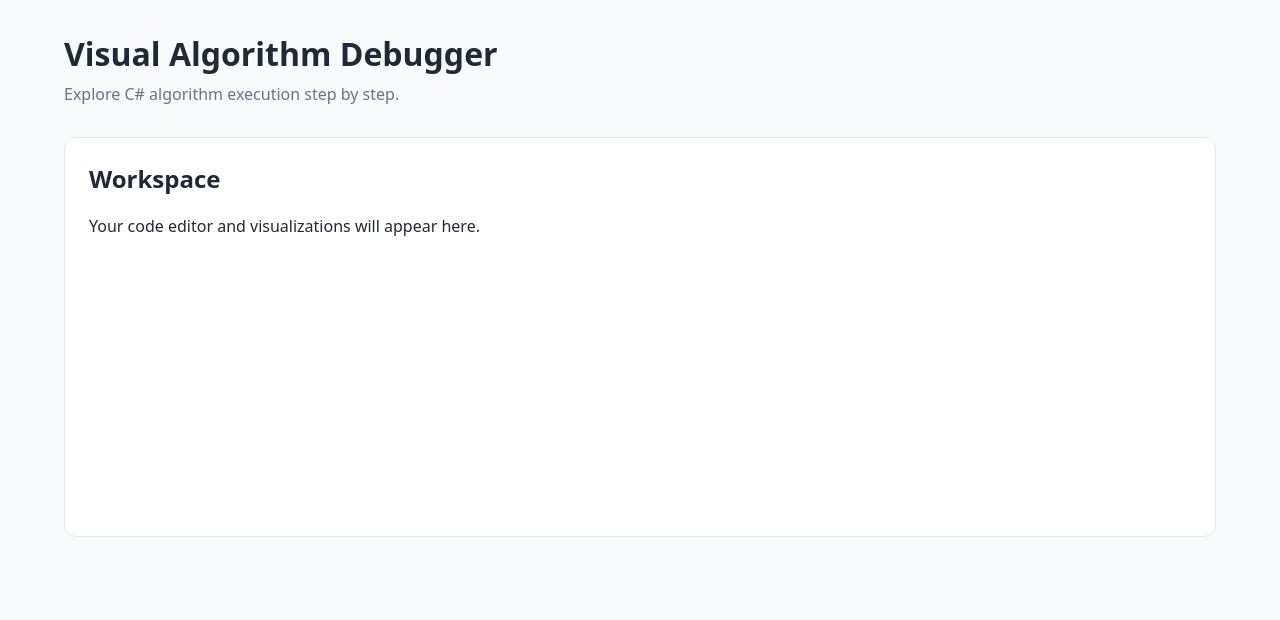
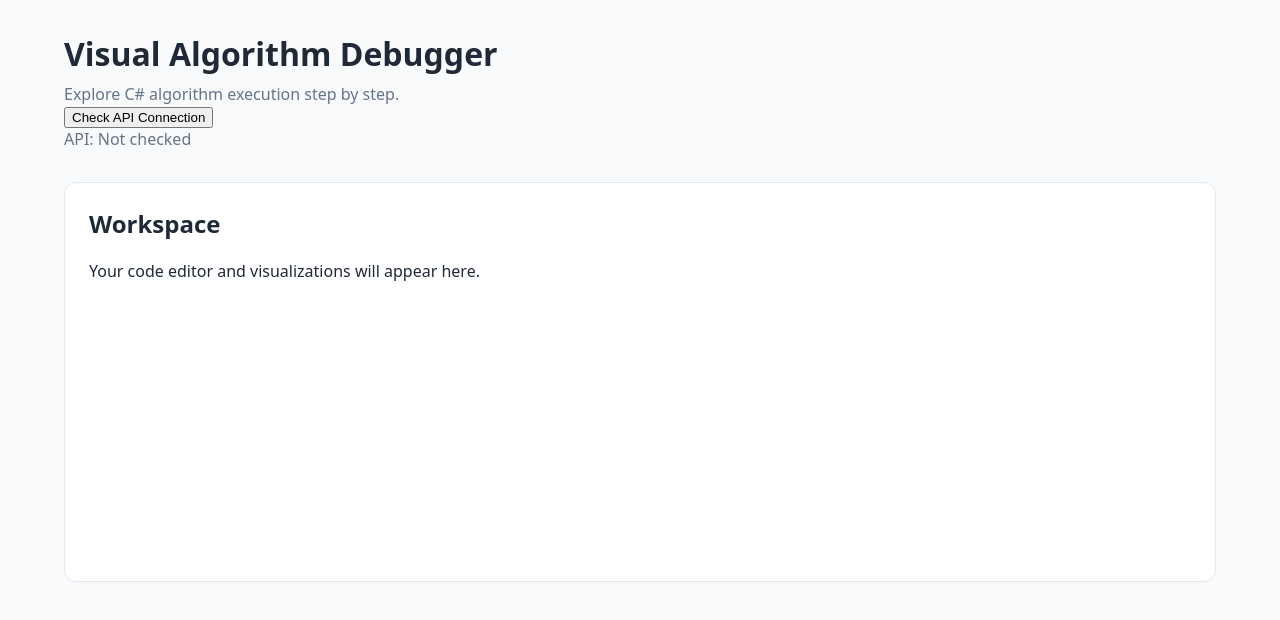
Before and after one commit to jonghyuk82/visual-algorithm-debugger, a React (Vite) app in the folder frontend/: page / in a window 1280 px wide. Shown: the top 620 px of the page. Built offline with nearby package versions, Linux system fonts and the light colour scheme.

Commit message:
VAD-104 Connect frontend to API health endpoint

```diff
--- a/frontend/src/App.tsx
+++ b/frontend/src/App.tsx
@@ -1,11 +1,38 @@
 import "./App.css";
+import { useState } from "react";
+import { checkApiHealth } from "./api/health";
 
 function App() {
+  const [apiStatus, setApiStatus] = useState("Not checked");
+  const [isChecking, setIsChecking] = useState(false);
+
+  async function handleCheckApiHealth() {
+    setIsChecking(true);
+    setApiStatus("Checking...");
+
+    try {
+      await checkApiHealth();
+      setApiStatus("Connected");
+    } catch {
+      setApiStatus("Unable to connect");
+    } finally {
+      setIsChecking(false);
+    }
+  }
+
   return (
     <main className="app">
       <header>
         <h1>Visual Algorithm Debugger</h1>
         <p>Explore C# algorithm execution step by step.</p>
+        <button
+          type="button"
+          onClick={handleCheckApiHealth}
+          disabled={isChecking}
+        >
+          Check API Connection
+        </button>
+        <p role="status">API: {apiStatus}</p>
       </header>
 
       <section aria-label="Debugger workspace">
--- /dev/null
+++ b/frontend/src/api/health.ts
@@ -0,0 +1,18 @@
+export async function checkApiHealth(): Promise<void> {
+  const response = await fetch("/api/health");
+
+  if (!response.ok) {
+    throw new Error("Health request failed");
+  }
+
+  const data: unknown = await response.json();
+
+  if (
+    typeof data !== "object" ||
+    data === null ||
+    !("status" in data) ||
+    data.status !== "ok"
+  ) {
+    throw new Error("Unexpected health response");
+  }
+}
--- a/frontend/vite.config.ts
+++ b/frontend/vite.config.ts
@@ -7,5 +7,11 @@ export default defineConfig({
   server: {
     port: 5173,
     strictPort: true,
+    proxy: {
+      "/api": {
+        target: "http://127.0.0.1:8000",
+        rewrite: (path) => path.replace(/^\/api/, ""),
+      },
+    },
   },
 });
```
Also changed, not shown: 2 other files (tests, documents, lock files or other folders).
